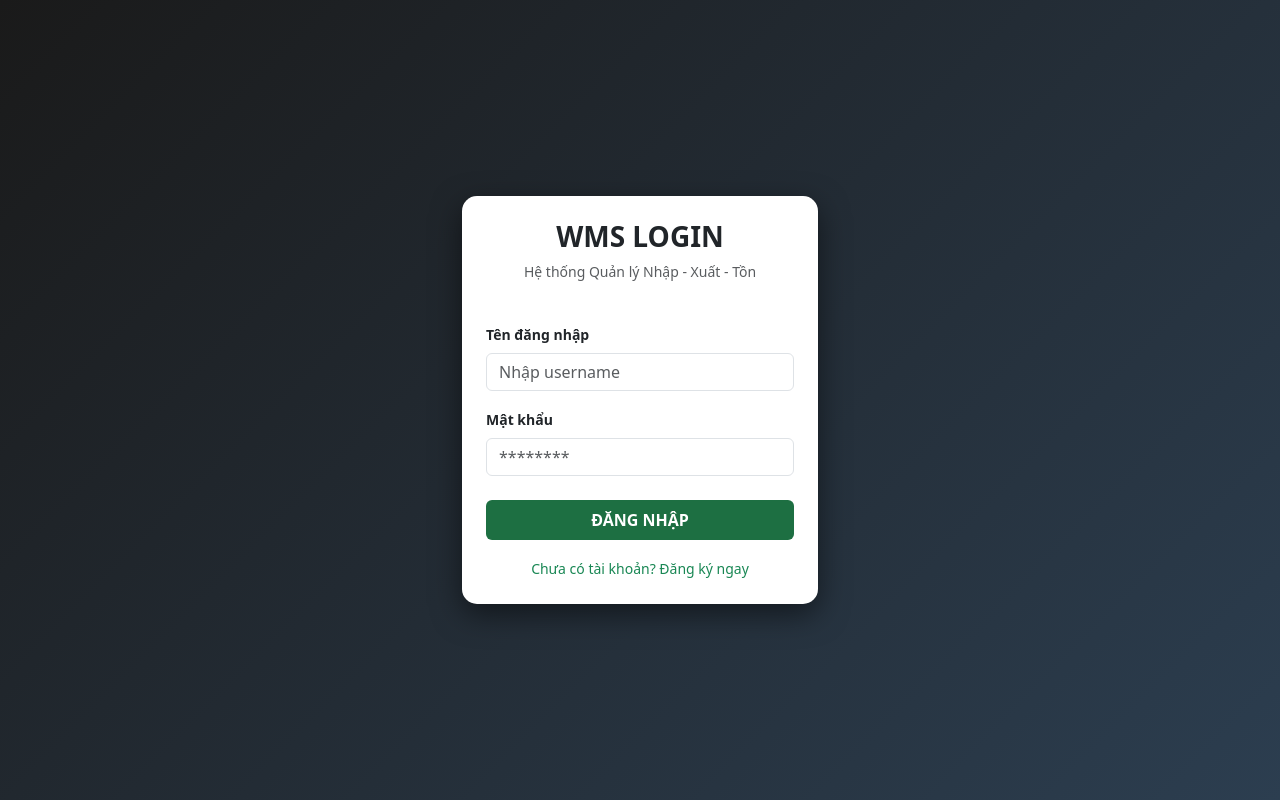
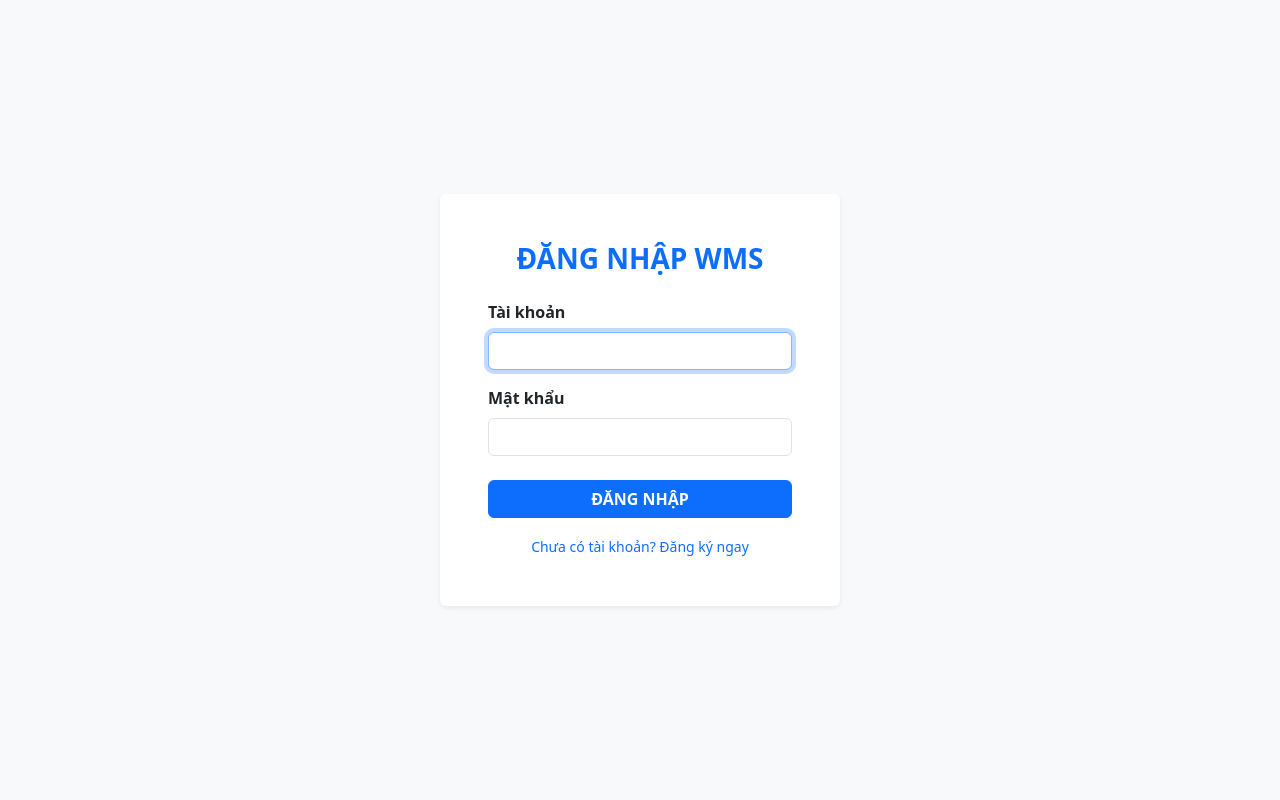
Before and after one commit to lehoangvinh-cyber/wms, a Django app: page /login/ in a window 1280 px wide. Run offline with Django 5.2, Linux system fonts and the light colour scheme.

Commit message:
Update login register

```diff
--- a/inventory/urls.py
+++ b/inventory/urls.py
@@ -4,11 +4,9 @@ from . import views
 
 urlpatterns = [
     path('', views.dashboard, name='dashboard'),
-    path('login/', auth_views.LoginView.as_view(template_name='login.html'), name='login'),
-    path('logout/', auth_views.LogoutView.as_view(next_page='login'), name='logout'),
-
-    # THÊM DÒNG NÀY ĐỂ FIX LỖI TRONG image_effc55.png
-    path('register/', views.register, name='register'),
+    path('dang-nhap/', auth_views.LoginView.as_view(template_name='registration/login.html'), name='login'),
+    path('dang-xuat/', auth_views.LogoutView.as_view(next_page='login'), name='logout'),
+    path('dang-ky/', views.register, name='register'),
 
     path('nhap-kho/', views.stock_action, {'action_type': 'IN'}, name='stock_in'),
     path('cap-phat/', views.stock_action, {'action_type': 'OUT'}, name='stock_out'),
--- a/templates/login.html
+++ b/templates/login.html
@@ -2,42 +2,34 @@
 <html lang="vi">
 <head>
     <meta charset="UTF-8">
-    <title>Đăng nhập - Hệ thống WMS</title>
+    <title>Đăng nhập - WMS</title>
     <link href="https://cdn.jsdelivr.net/npm/bootstrap@5.3.0/dist/css/bootstrap.min.css" rel="stylesheet">
-    <style>
-        body { background: linear-gradient(135deg, #1a1a1a 0%, #2c3e50 100%); height: 100vh; display: flex; align-items: center; }
-        .login-card { border: none; border-radius: 15px; box-shadow: 0 10px 30px rgba(0,0,0,0.5); }
-        .btn-login { background: #1d6f42; border: none; font-weight: bold; }
-        .btn-login:hover { background: #155231; }
-    </style>
 </head>
-<body>
-<div class="container">
-    <div class="row justify-content-center">
-        <div class="col-md-4">
-            <div class="card login-card p-4">
-                <div class="text-center mb-4">
-                    <h3 class="fw-bold text-dark">WMS LOGIN</h3>
-                    <p class="text-muted small">Hệ thống Quản lý Nhập - Xuất - Tồn</p>
+<body class="bg-light d-flex align-items-center justify-content-center" style="height: 100vh;">
+    <div class="card shadow-sm border-0" style="width: 400px;">
+        <div class="card-body p-5">
+            <h3 class="text-center fw-bold text-primary mb-4">ĐĂNG NHẬP WMS</h3>
+
+            {% if form.errors %}
+                <div class="alert alert-danger small">Tên đăng nhập hoặc mật khẩu không đúng!</div>
+            {% endif %}
+
+            <form method="POST">
+                {% csrf_token %}
+                <div class="mb-3">
+                    <label class="form-label fw-bold">Tài khoản</label>
+                    <input type="text" name="username" class="form-control" required autofocus>
                 </div>
-                <form method="post">
-                    {% csrf_token %}
-                    <div class="mb-3">
-                        <label class="form-label small fw-bold">Tên đăng nhập</label>
-                        <input type="text" name="username" class="form-control" placeholder="Nhập username" required>
-                    </div>
-                    <div class="mb-4">
-                        <label class="form-label small fw-bold">Mật khẩu</label>
-                        <input type="password" name="password" class="form-control" placeholder="********" required>
-                    </div>
-                    <button type="submit" class="btn btn-login text-white w-100 py-2 mb-3">ĐĂNG NHẬP</button>
-                    <div class="text-center">
-                        <a href="{% url 'register' %}" class="text-decoration-none small text-success">Chưa có tài khoản? Đăng ký ngay</a>
-                    </div>
-                </form>
+                <div class="mb-4">
+                    <label class="form-label fw-bold">Mật khẩu</label>
+                    <input type="password" name="password" class="form-control" required>
+                </div>
+                <button type="submit" class="btn btn-primary w-100 fw-bold">ĐĂNG NHẬP</button>
+            </form>
+            <div class="text-center mt-3">
+                <a href="{% url 'register' %}" class="text-decoration-none small">Chưa có tài khoản? Đăng ký ngay</a>
             </div>
         </div>
     </div>
-</div>
 </body>
 </html>
```
Also changed, not shown: inventory/views.py (+69 -26 lines), templates/register.html (+26 -19 lines).
